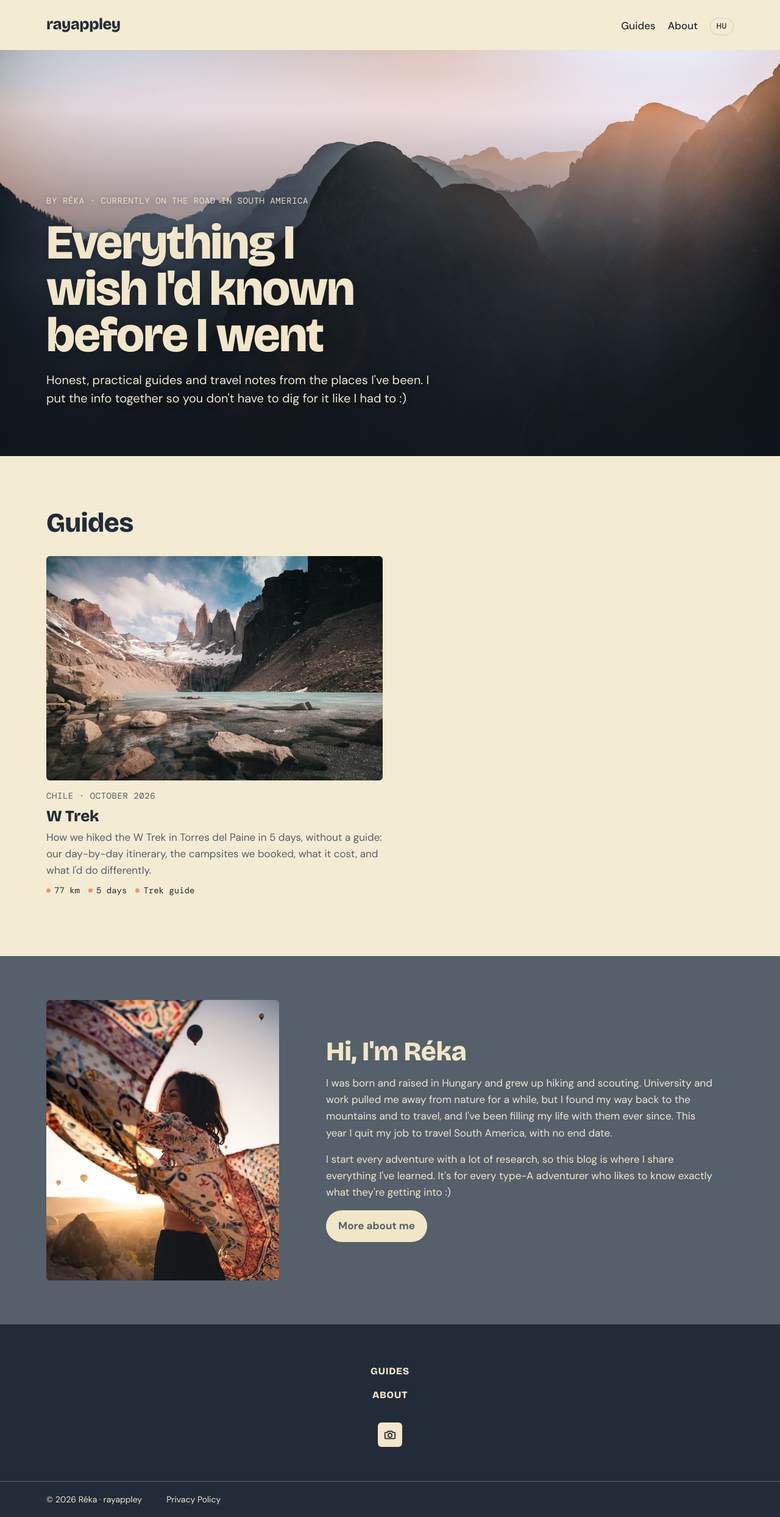
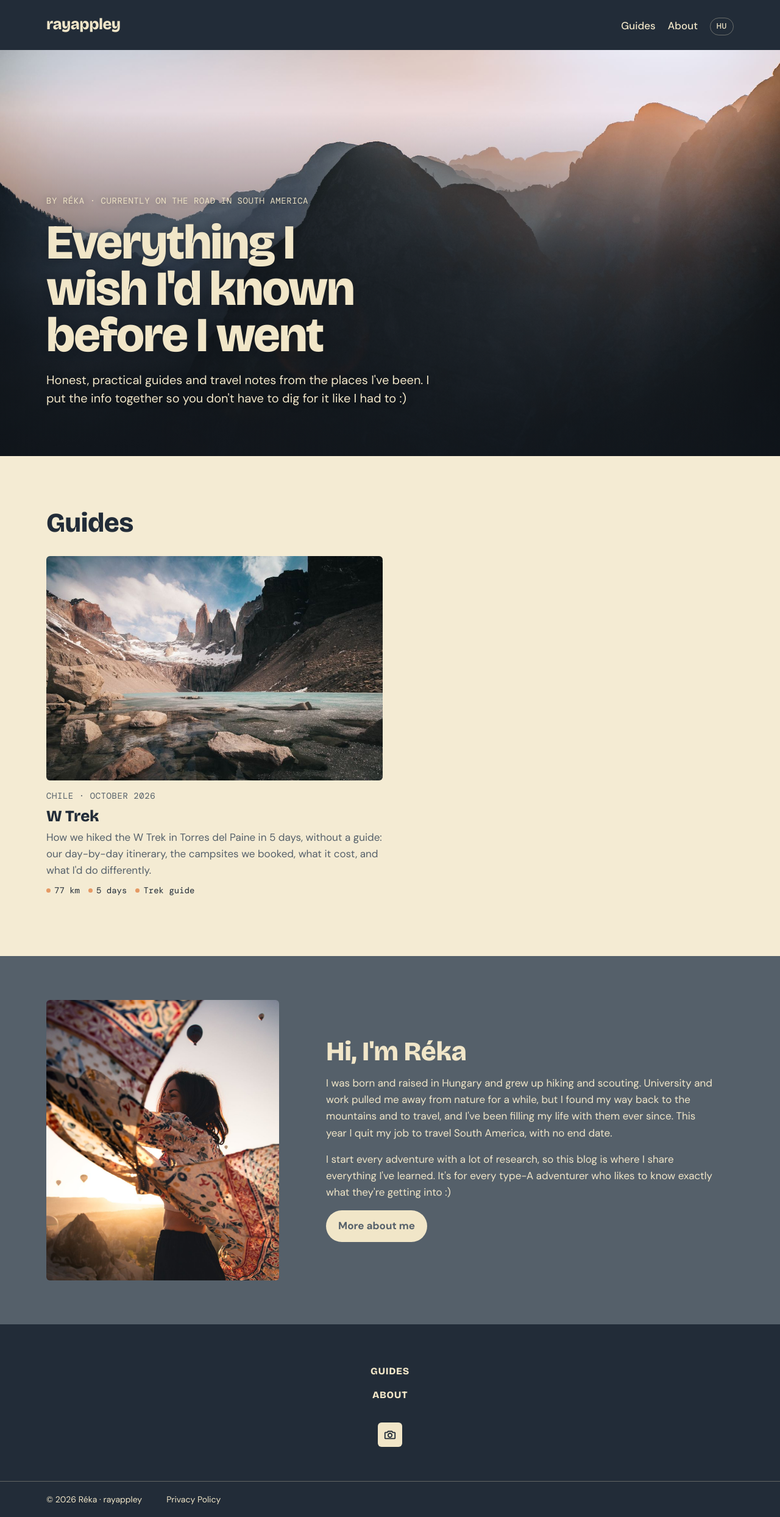
Before and after one commit to rayappley/rayappley-site, a Jekyll site: the page built from index.html, in a window 1280 px wide. Shown: the whole page at 61% size. Built offline with Jekyll 4.4.1, drawn with Linux system fonts in a browser that asks for light colours.

Commit message:
Sötét fejléc, mint a lábléc

```diff
--- a/assets/css/main.css
+++ b/assets/css/main.css
@@ -189,7 +189,7 @@ p { margin: 0; }
 .chip .mono { color: var(--ink-soft); margin-left: 4px; }
 
 /* ---------- header & footer ---------- */
-.site-header { padding-block: 20px; }
+.site-header { padding-block: 20px; background: var(--footer); color: var(--on-footer); }
 .header-inner { display: flex; align-items: baseline; justify-content: space-between; gap: 16px; flex-wrap: wrap; }
 .wordmark {
   font-family: var(--font-display);
@@ -484,5 +484,5 @@ body { min-height: 100vh; display: flex; flex-direction: column; }
 .about-links { display: flex; flex-wrap: wrap; gap: 8px 28px; }
 
 /* language switch */
-.site-nav .lang-switch { font-family: var(--font-mono); font-size: 0.8rem; letter-spacing: 0.06em; border: 1px solid var(--line); border-radius: 999px; padding: 3px 10px; text-decoration: none; }
+.site-nav .lang-switch { font-family: var(--font-mono); font-size: 0.8rem; letter-spacing: 0.06em; border: 1px solid rgba(241, 230, 200, 0.35); border-radius: 999px; padding: 3px 10px; text-decoration: none; }
 .site-nav .lang-switch:hover { border-color: var(--accent); }
```
